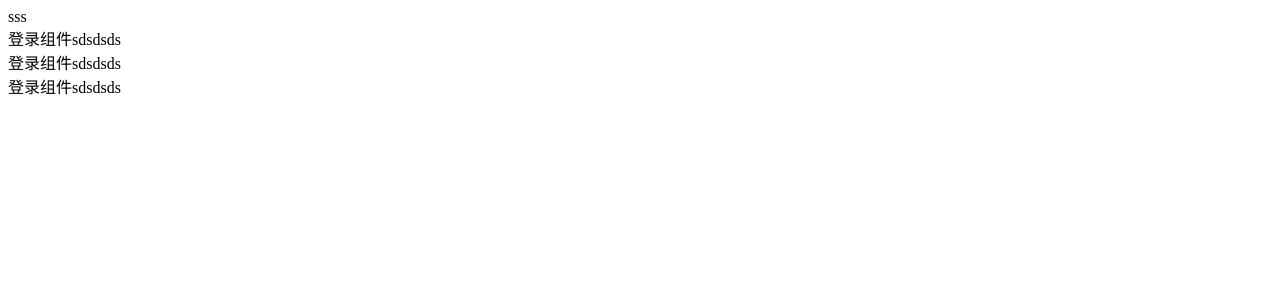
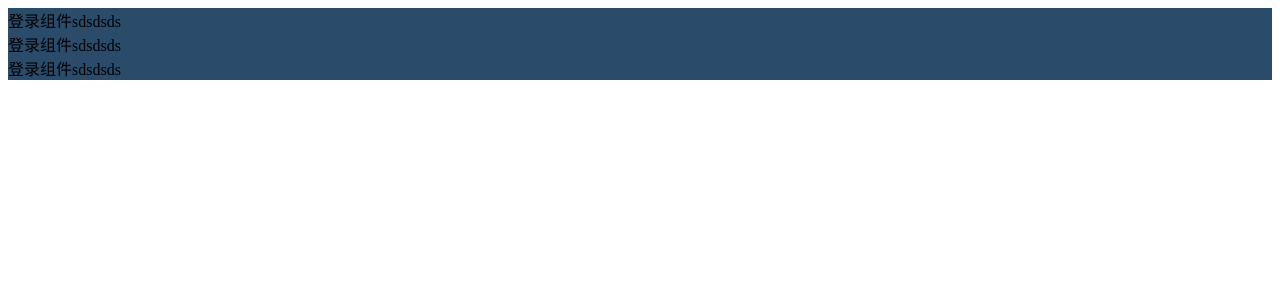
Before and after one commit to buerbl/vue-dmin, a Vue app: page /#/login in a window 1280 px wide. Shown: the top 300 px of the page. Built offline with nearby package versions, Linux system fonts and the light colour scheme.

Commit message:
:memo:add17

```diff
--- a/package.json
+++ b/package.json
@@ -22,6 +22,8 @@
     "babel-eslint": "^10.0.3",
     "eslint": "^5.16.0",
     "eslint-plugin-vue": "^5.0.0",
+    "less": "^3.10.3",
+    "less-loader": "^5.0.0",
     "lint-staged": "^9.5.0",
     "vue-cli-plugin-element": "^1.0.1",
     "vue-template-compiler": "^2.6.10"
--- a/src/App.vue
+++ b/src/App.vue
@@ -1,7 +1,6 @@
 <template>
   <div id="app">
   <!-- 路由占位符 -->
-  sss
   <router-view></router-view>
    <router-view></router-view>
     <router-view></router-view>
--- a/src/components/Login.vue
+++ b/src/components/Login.vue
@@ -1,5 +1,5 @@
 <template>
-    <div>
+    <div class="login_container">
         登录组件sdsdsds
     </div>
 </template>
@@ -11,4 +11,7 @@ export default {};
 
 <style lang="less" scoped>
 
+.login_container{
+    background-color: #2b4b6b
+}
 </style>
```
Also changed, not shown: 2 other files (tests, documents, lock files or other folders).
